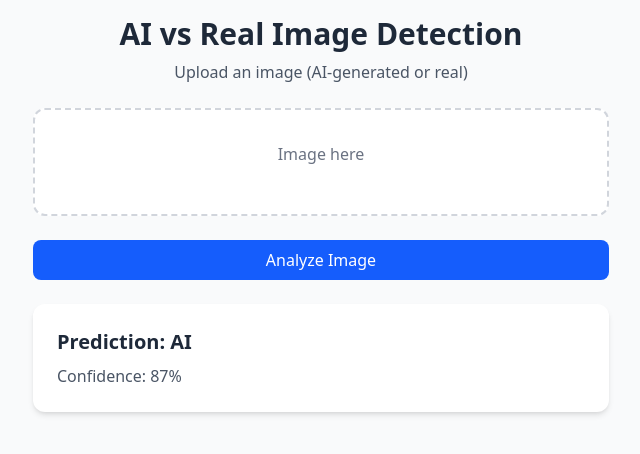
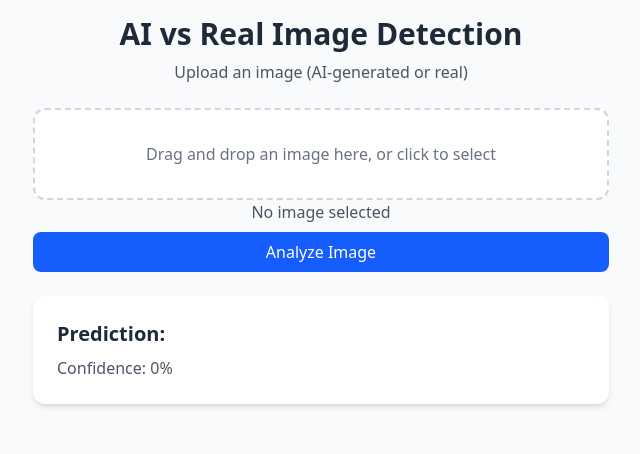
Before and after one commit to Zmyhrer/AIvsRealImageDetection, a React (Vite) app in the folder frontend/: page / in a window 1280 px wide. Shown: the top 454 px of the page, without its empty margins (319-959 px from the left). Built offline with nearby package versions, Linux system fonts and the light colour scheme.

Commit message:
feat: add Dropzone.tsx for image file selection

```diff
--- /dev/null
+++ b/frontend/src/components/Dropzone.tsx
@@ -0,0 +1,74 @@
+import React, { useRef, useState } from "react";
+
+interface DropzoneProps {
+  onFileSelect: (file: File) => void;
+}
+
+const Dropzone: React.FC<DropzoneProps> = ({ onFileSelect }) => {
+  const [preview, setPreview] = useState<string | null>(null);
+  const [isDragging, setIsDragging] = useState(false);
+  const inputRef = useRef<HTMLInputElement | null>(null);
+
+  const handleFiles = (files: FileList) => {
+    if (files.length === 0) return;
+    const file = files[0];
+
+    // Only allow images
+    if (!file.type.startsWith("image/")) {
+      console.warn("Only image files are allowed");
+      return;
+    }
+
+    setPreview(URL.createObjectURL(file));
+    onFileSelect(file);
+  };
+
+  const handleDrop = (e: React.DragEvent<HTMLDivElement>) => {
+    e.preventDefault();
+    setIsDragging(false);
+    handleFiles(e.dataTransfer.files);
+  };
+
+  const handleDragOver = (e: React.DragEvent<HTMLDivElement>) => {
+    e.preventDefault();
+    setIsDragging(true);
+  };
+
+  const handleDragLeave = () => {
+    setIsDragging(false);
+  };
+
+  const handleClick = () => {
+    inputRef.current?.click();
+  };
+
+  return (
+    <div
+      className={`w-full max-w-xl border-2 border-dashed rounded-xl p-8 flex flex-col items-center justify-center cursor-pointer
+        ${
+          isDragging ? "border-blue-500 bg-blue-50" : "border-gray-300 bg-white"
+        }`}
+      onDrop={handleDrop}
+      onDragOver={handleDragOver}
+      onDragLeave={handleDragLeave}
+      onClick={handleClick}
+    >
+      {preview ? (
+        <img src={preview} alt="Preview" className="max-h-64 rounded-md" />
+      ) : (
+        <p className="text-gray-500">
+          Drag and drop an image here, or click to select
+        </p>
+      )}
+      <input
+        type="file"
+        ref={inputRef}
+        className="hidden"
+        accept="image/*"
+        onChange={(e) => e.target.files && handleFiles(e.target.files)}
+      />
+    </div>
+  );
+};
+
+export default Dropzone;
--- a/frontend/src/pages/HomePage.tsx
+++ b/frontend/src/pages/HomePage.tsx
@@ -1,6 +1,17 @@
-import React from "react";
+import React, { useState } from "react";
+import Dropzone from "../components/Dropzone";
 
 const HomePage: React.FC = () => {
+  const [image, setImage] = useState<File | null>(null);
+  const [confidenceScore, setConfidenceScore] = useState(0);
+  const [prediction, setPrediction] = useState("");
+
+  function handleAnalyzeImage() {
+    alert("Analyzing");
+    setPrediction("AI");
+    setConfidenceScore(55);
+  }
+
   return (
     <div className="min-h-screen bg-gray-50 flex flex-col items-center p-4">
       <header className="w-full max-w-2xl text-center mb-6">
@@ -12,19 +23,28 @@ const HomePage: React.FC = () => {
         </p>
       </header>
 
-      <div className="w-full max-w-xl border-2 border-dashed border-gray-300 rounded-xl bg-white p-8 flex flex-col items-center justify-center mb-6">
-        <p className="text-gray-500 mb-4">Image here</p>
-      </div>
+      <Dropzone
+        onFileSelect={(file: File) => {
+          setImage(file);
+        }}
+      />
 
-      <button className="w-full max-w-xl bg-blue-600 text-white rounded-lg py-2 font-medium hover:bg-blue-700 transition-colors mb-6">
+      <p className="text-gray-600 mb-2">
+        {image ? `Selected: ${image.name}` : "No image selected"}
+      </p>
+
+      <button
+        className="w-full max-w-xl bg-blue-600 text-white rounded-lg py-2 font-medium hover:bg-blue-700 transition-colors mb-6"
+        onClick={handleAnalyzeImage}
+      >
         Analyze Image
       </button>
 
       <div className="w-full max-w-xl bg-white rounded-xl shadow-md p-6">
         <h2 className="text-xl font-semibold text-gray-800 mb-2">
-          Prediction: AI
+          Prediction: {prediction}
         </h2>
-        <p className="text-gray-600">Confidence: 87%</p>
+        <p className="text-gray-600">Confidence: {confidenceScore}%</p>
       </div>
     </div>
   );
```
